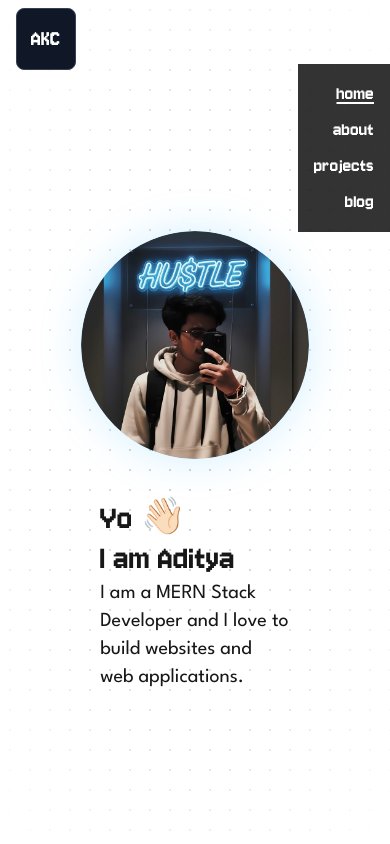
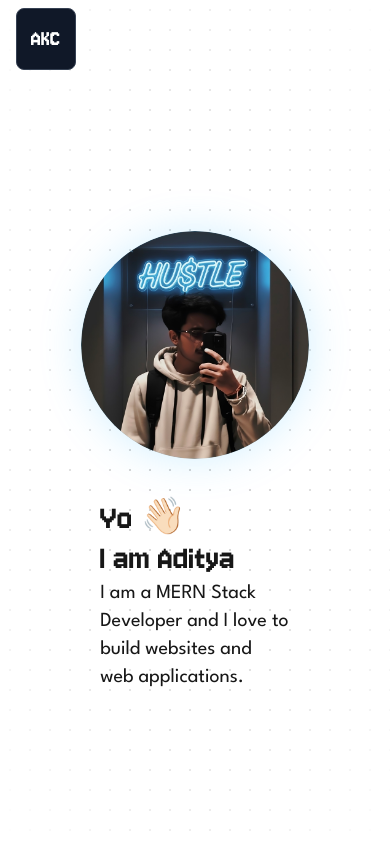
Before and after one commit to adityakrcodes/portfolio, a Next.js app: page / in a window 390 px wide. Built offline with nearby package versions, Linux system fonts and the light colour scheme.

Commit message:
style: update Navbar component to hide mobile menu by default for improved user experience

```diff
--- a/app/components/Navbar.tsx
+++ b/app/components/Navbar.tsx
@@ -93,7 +93,7 @@ const Navbar = () => {
             `}</style>
             <div
                 id="mobile-menu"
-                className="absolute bg-black/80 top-16 right-0 text-right text-white flex flex-col space-y-2 text-xl py-4 z-50 md:hidden"
+                className="absolute bg-black/80 top-16 right-0 text-right text-white flex flex-col space-y-2 text-xl py-4 z-50 hidden"
             >
                 <Link
                     href="/"
```
